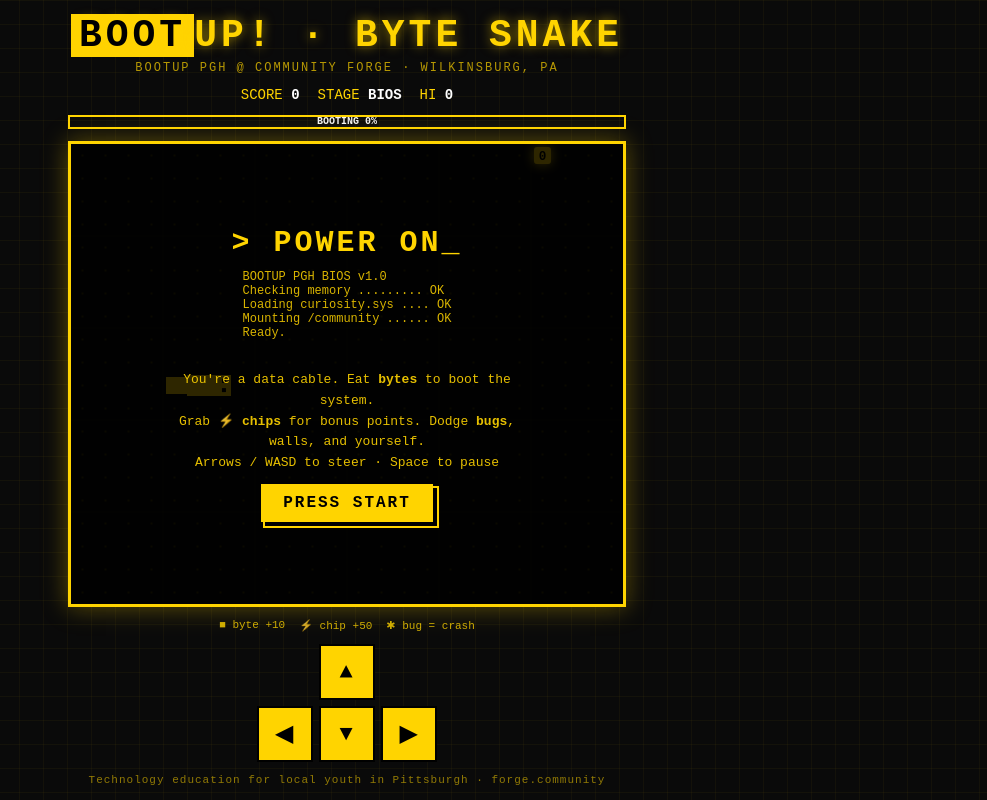
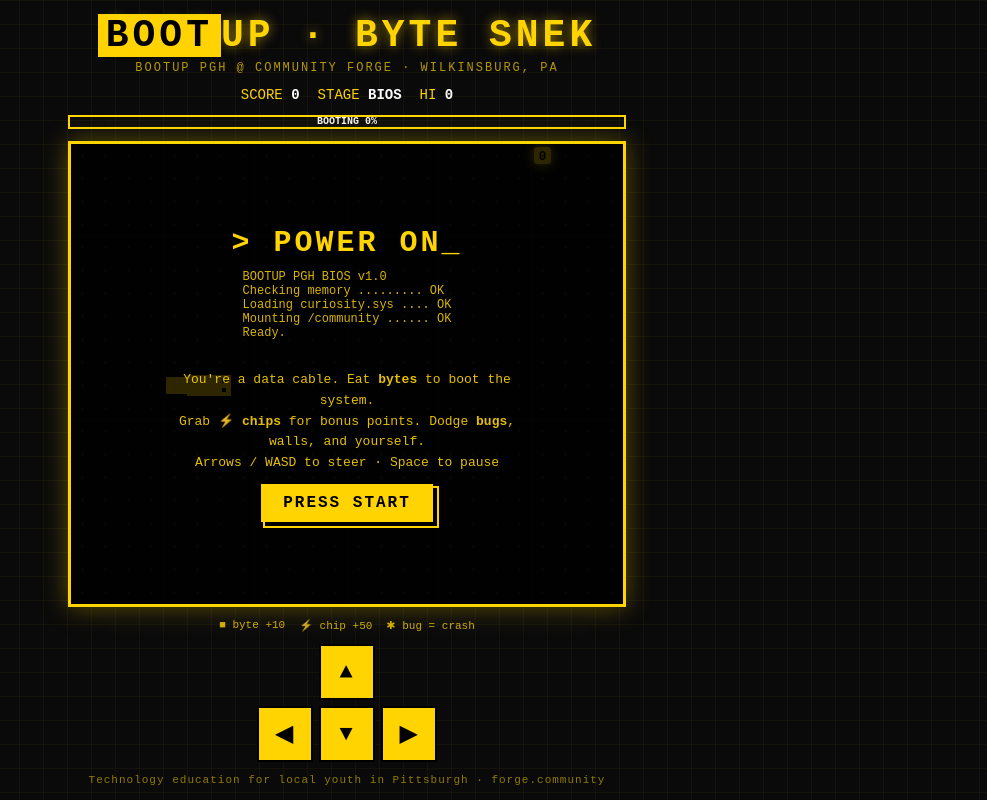
Before and after one commit to codingwithdrcooper/bootuplive, a plain HTML site: page index.html in a window 1280 px wide. Shown: the whole page, without its empty margins (293-1280 px from the left). Drawn offline with Linux system fonts and the light colour scheme.

Commit message:
Update index.html

```diff
--- a/index.html
+++ b/index.html
@@ -40,7 +40,7 @@
 </head>
 <body>
 <header>
-  <h1><span>BOOT</span>UP! · BYTE SNAKE</h1>
+  <h1><span>BOOT</span>UP · BYTE SNEK</h1>
   <div class="sub">BOOTUP PGH @ COMMUNITY FORGE · WILKINSBURG, PA</div>
 </header>
 
```
